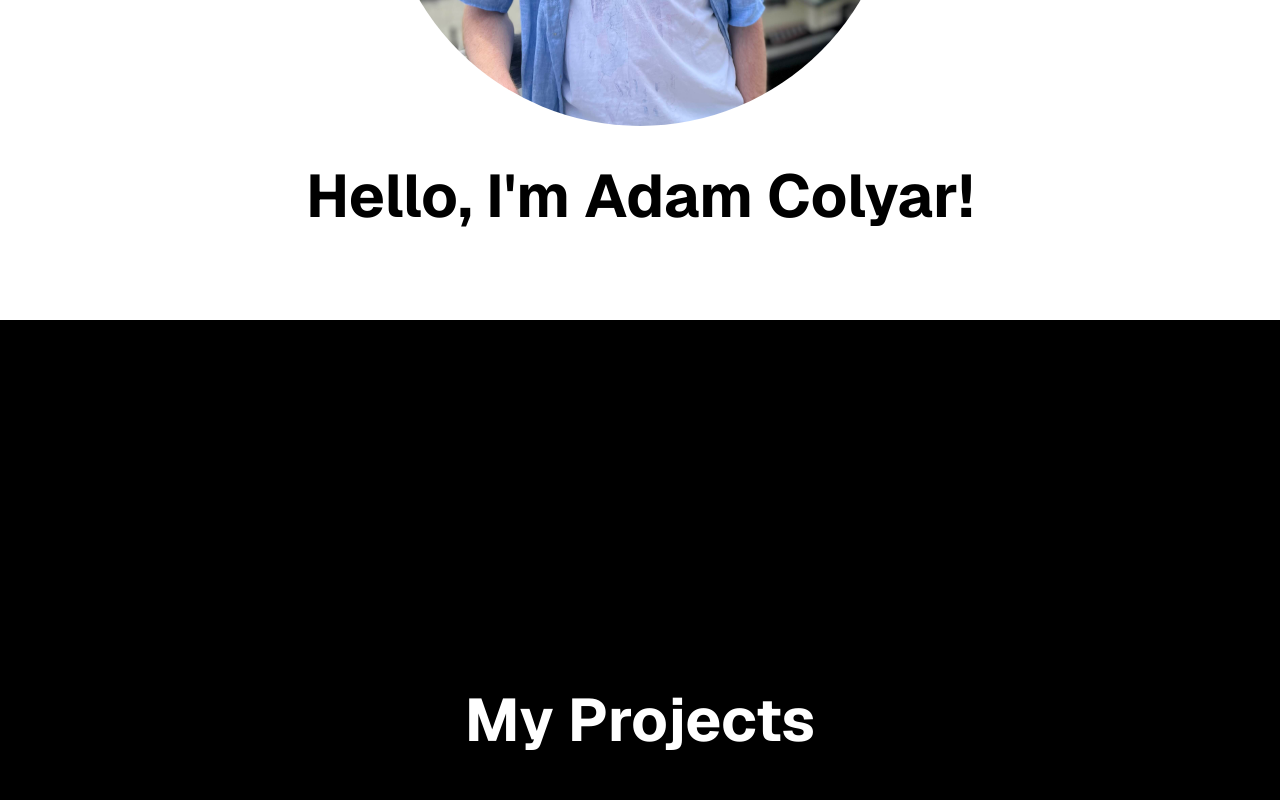
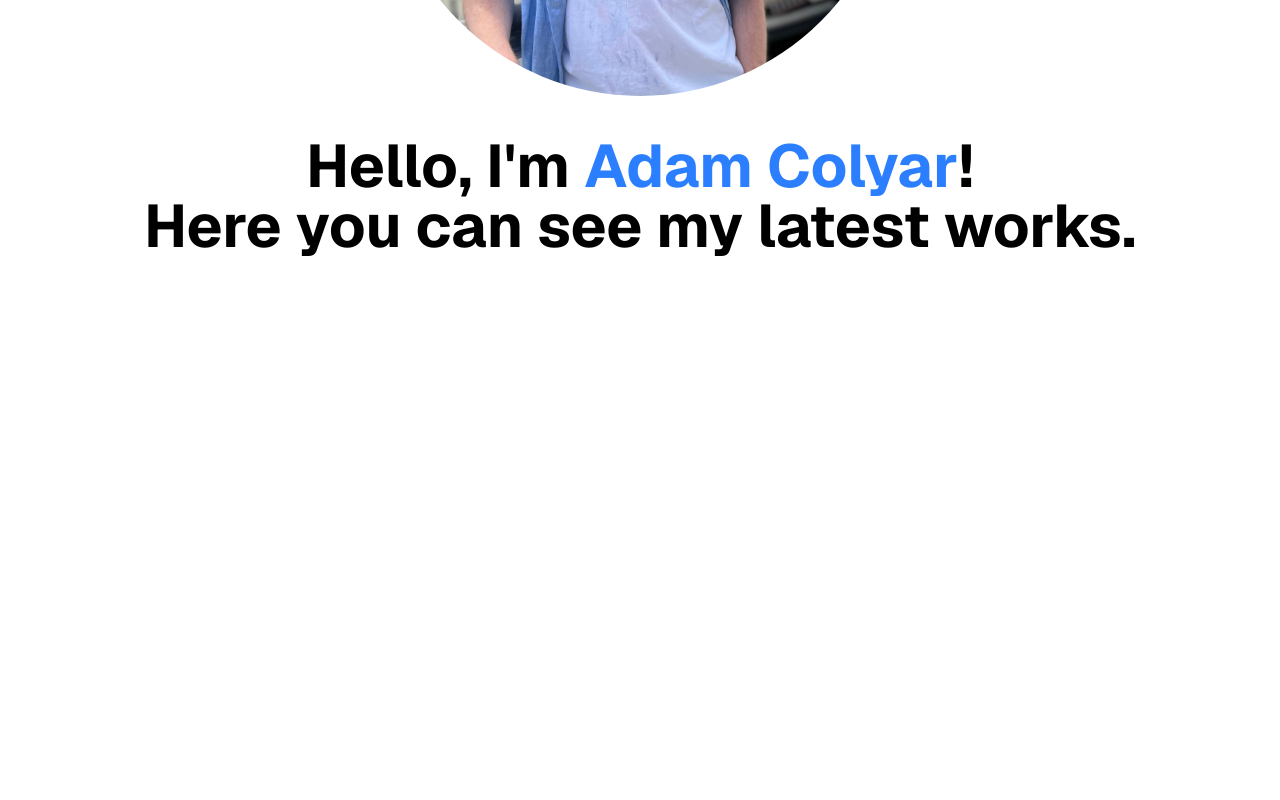
Before and after one commit to Procedian1/Space-Portfolio, a Next.js app: page / in a window 1280 px wide. Shown: the part 580-1380 px from the top of the page. Built offline with nearby package versions, Linux system fonts and the light colour scheme.

Commit message:
Main Layout Changes

```diff
--- a/src/app/Components/Section.tsx
+++ b/src/app/Components/Section.tsx
@@ -4,6 +4,7 @@ type SectionProps = {
   id: string;
   theme?: "light" | "dark";
   center?: boolean;
+  animated?: boolean;
   children: ReactNode;
 };
 
@@ -13,18 +14,23 @@ export default function Section({
   center = true,
   children,
 }: SectionProps) {
-  //Background/text color
   const themeClasses = theme === "light" ? "bg-white text-black" : "bg-black text-white";
-
-  //Decide if centered
   const layoutClasses = center ? "flex items-center justify-center" : "";
 
   return (
-    <section
-      id={id}
-      className={`h-screen snap-start ${themeClasses} ${layoutClasses}`}
-    >
+    <section id={id} className={`h-screen snap-start ${themeClasses} ${layoutClasses}`}>
       {children}
     </section>
   );
 }
+
+// super lightweight placeholder
+function ProjectCarousel() {
+  return (
+    <div className="mx-auto max-w-5xl grid grid-cols-1 sm:grid-cols-2 lg:grid-cols-3 gap-6">
+      {Array.from({ length: 6 }).map((_, i) => (
+        <div key={i} className="aspect-video rounded-xl bg-white/5 border border-white/10" />
+      ))}
+    </div>
+  );
+}
--- a/src/app/layout.tsx
+++ b/src/app/layout.tsx
@@ -15,7 +15,7 @@ const geistMono = Geist_Mono({
 export const metadata: Metadata = {
   title: "Space Portfolio",
   icons: {
-    icon: "/images/favicon.svg",
+    icon: "./images/favicon.svg",
   },
 };
 
--- a/src/app/page.tsx
+++ b/src/app/page.tsx
@@ -1,4 +1,5 @@
 import Header from "./Components/Header";
+//import ProjectsSection from "./Components/ProjectsSection";
 import Section from "./Components/Section";
 import CircleImage from "./Components/CircleImage";
 
@@ -22,7 +23,10 @@ export default function Home() {
 
               {/*Intro */}
               <h1 className="sm:text-4xl md:text-5xl lg:text-6xl font-bold text-center">
-                Hello, I&apos;m Adam Colyar!
+                Hello, I&apos;m{" "}
+                <span className="text-blue-500">Adam Colyar</span>!
+                <br></br>
+                Here you can see my latest works.
               </h1>
 
             </div>
@@ -31,16 +35,7 @@ export default function Home() {
 
         {/* Projects */}
         <main className="flex-1 min-h-screen items-center sm:items-start text-black">
-          <Section id="projects" theme="dark">
-            <div className="flex min-w-screen flex-col items-center justify-center">
-
-              {/*Temporary Sample text */}
-              <h1 className="sm:text-4xl md:text-5xl lg:text-6xl font-bold text-center">
-                My Projects
-              </h1>
-
-            </div>
-          </Section>
+          {/*<ProjectsSection></ProjectsSection>*/}
         </main>
 
         {/* Involvement */}
```
Also changed, not shown: package.json (+7 -6 lines), 1 other file (tests, documents, lock files or other folders).
